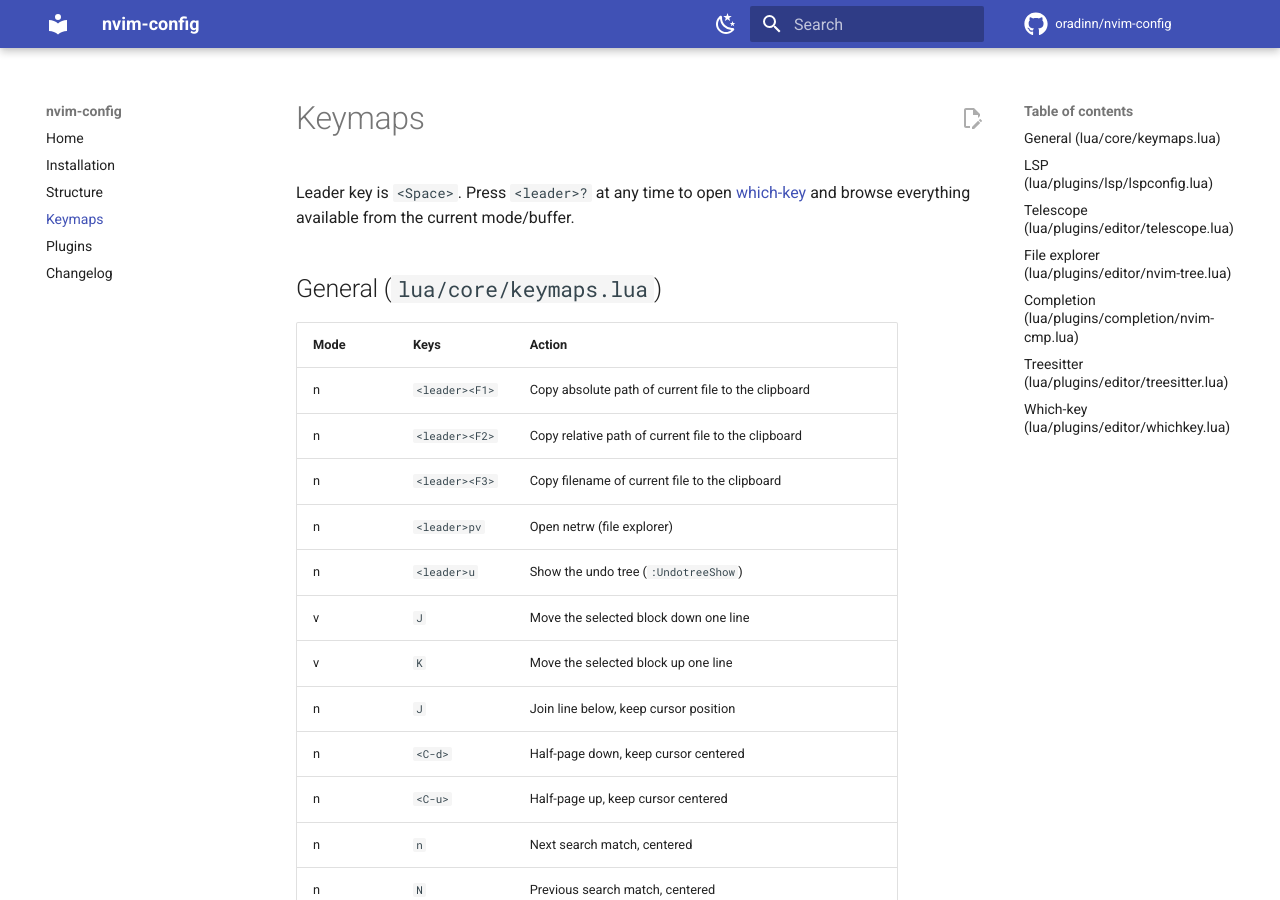
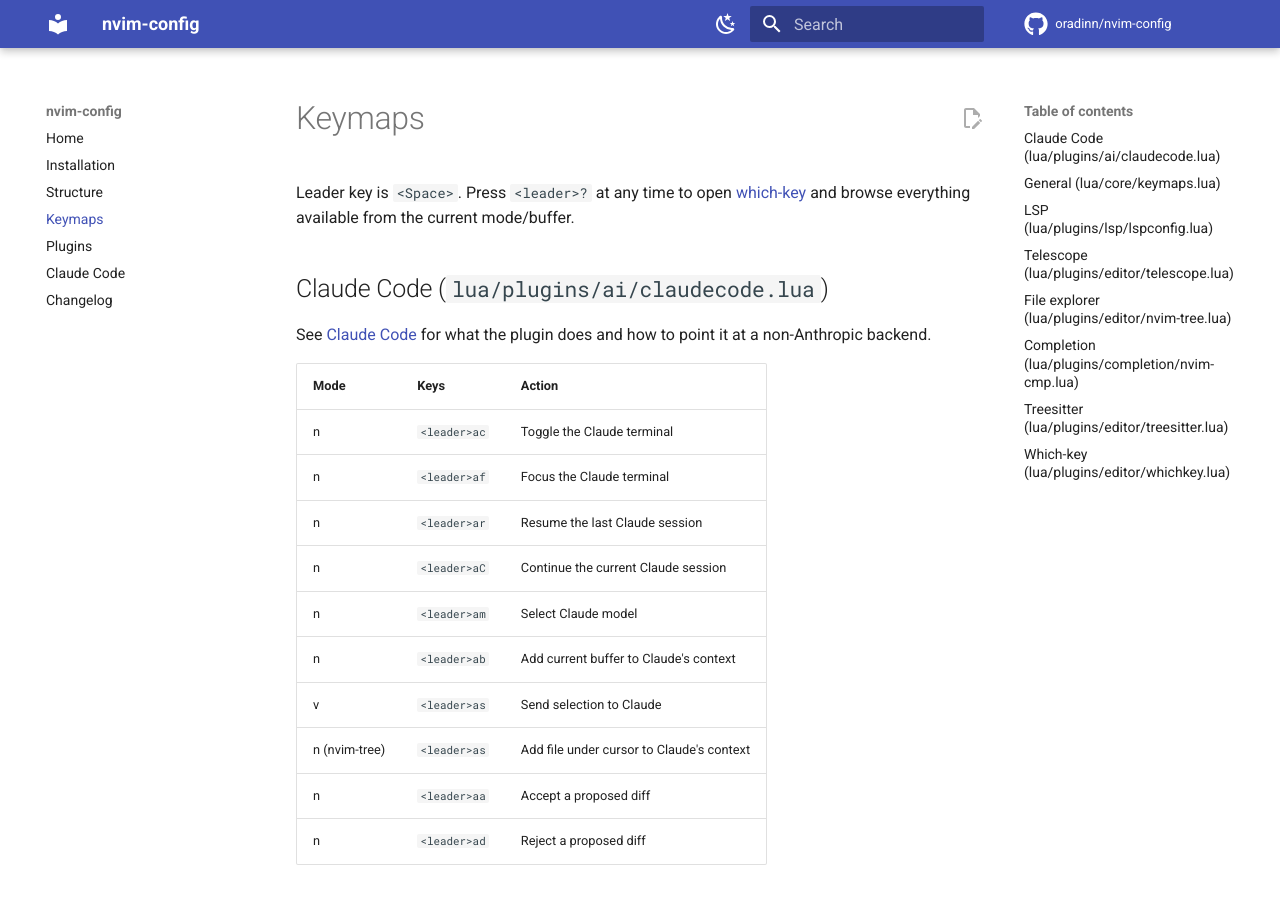
Before and after one commit to oradinn/nvim-config, an MkDocs documentation site: the page built from docs/keymaps.md, in a window 1280 px wide and 900 px high. Built offline with MkDocs 1.6.1 and Material for MkDocs 9.7.7, drawn with Linux system fonts in a browser that asks for light colours; comment, search, counter and statistics services are not loaded.

Commit message:
Add Claude Code IDE integration (coder/claudecode.nvim)
New plugins.ai category (lua/plugins/ai/claudecode.lua) wired into
lua/config/lazy.lua with its own explicit import, same as the other
category subfolders.

The plugin only launches the `claude` CLI and speaks its WebSocket/MCP
protocol - it has no notion of model or provider. That's controlled
entirely by the CLI itself, so the plugin config forwards
ANTHROPIC_BASE_URL / ANTHROPIC_AUTH_TOKEN / ANTHROPIC_MODEL from the
shell into the Claude terminal when they're set, letting a non-Anthropic
backend be wired up without touching this repo.

Documented in docs/ai.md, including why an OpenAI-compatible in-house
gateway (the common case) needs a translating proxy in front of it:
Claude Code speaks Anthropic's Messages API, not OpenAI's Chat
Completions API, so ANTHROPIC_BASE_URL alone isn't enough for that
case. Left the choice of bridge to the organization rather than
pinning a specific one, since that tooling isn't finalized yet.

Co-Authored-By: Claude Sonnet 5 <noreply@anthropic.com>
Claude-Session: https://claude.ai/code/session_016YunJ1V2cbCqrNVvcpQqMP

```diff
--- a/docs/keymaps.md
+++ b/docs/keymaps.md
@@ -3,6 +3,24 @@
 Leader key is `<Space>`. Press `<leader>?` at any time to open
 [which-key](https://github.com/folke/which-key.nvim) and browse everything
 available from the current mode/buffer.
+
+## Claude Code (`lua/plugins/ai/claudecode.lua`)
+
+See [Claude Code](ai.md) for what the plugin does and how to point it at a
+non-Anthropic backend.
+
+| Mode | Keys | Action |
+|---|---|---|
+| n | `<leader>ac` | Toggle the Claude terminal |
+| n | `<leader>af` | Focus the Claude terminal |
+| n | `<leader>ar` | Resume the last Claude session |
+| n | `<leader>aC` | Continue the current Claude session |
+| n | `<leader>am` | Select Claude model |
+| n | `<leader>ab` | Add current buffer to Claude's context |
+| v | `<leader>as` | Send selection to Claude |
+| n (nvim-tree) | `<leader>as` | Add file under cursor to Claude's context |
+| n | `<leader>aa` | Accept a proposed diff |
+| n | `<leader>ad` | Reject a proposed diff |
 
 ## General (`lua/core/keymaps.lua`)
 
--- a/mkdocs.yml
+++ b/mkdocs.yml
@@ -49,4 +49,5 @@ nav:
   - Structure: structure.md
   - Keymaps: keymaps.md
   - Plugins: plugins.md
+  - Claude Code: ai.md
   - Changelog: changelog.md
```
Also changed, not shown: README.md (+3 -1 lines), docs/ai.md (added, +66 -0 lines), docs/changelog.md (+13 -0 lines), docs/plugins.md (+9 -3 lines), docs/structure.md (+3 -0 lines), 2 other files.
